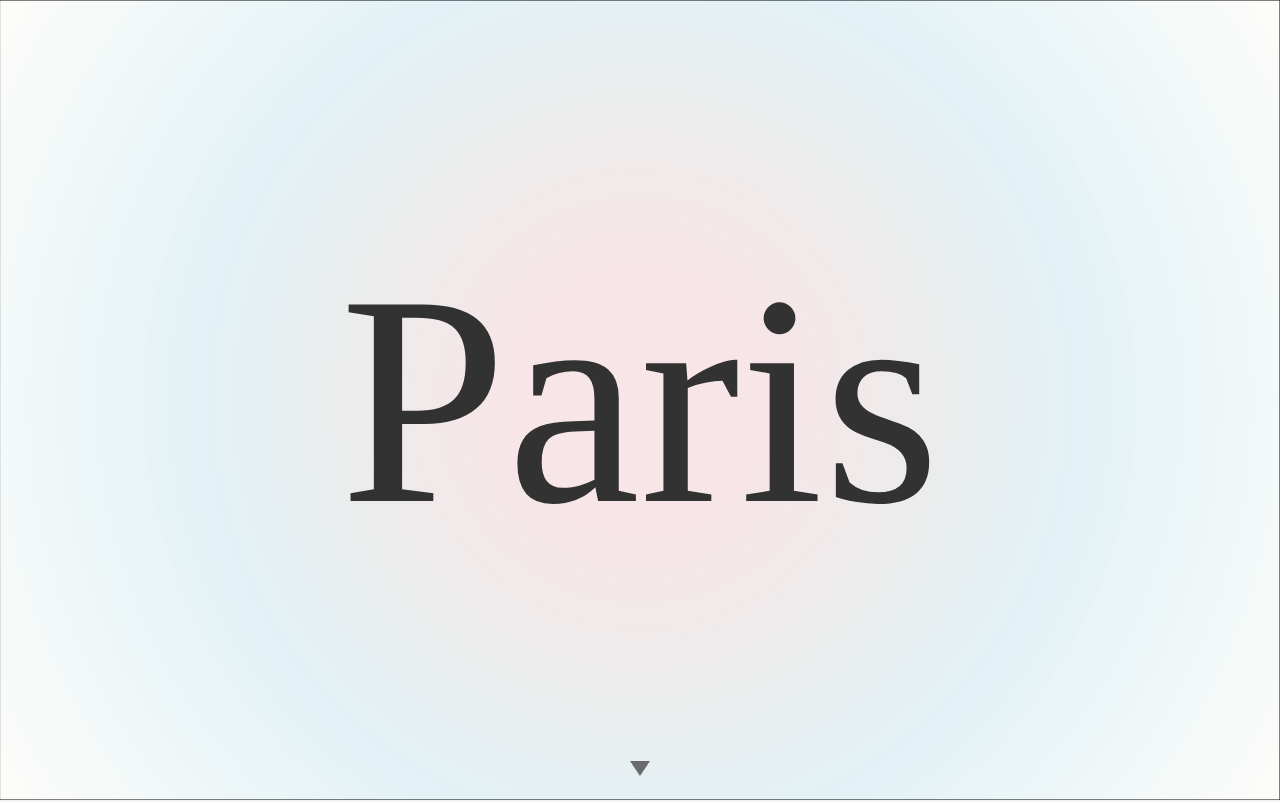
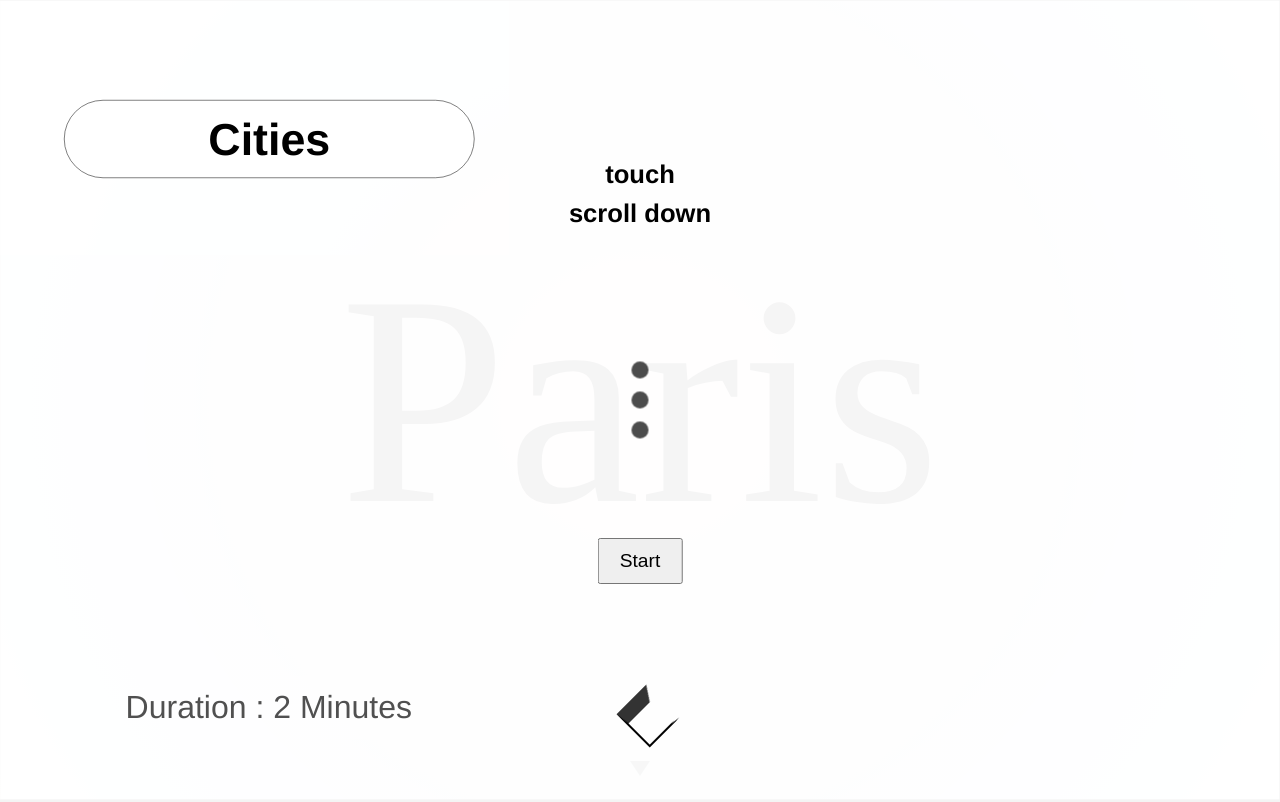
Before and after one commit to youriizz/randomshit666, a Vue app: page /cities in a window 1280 px wide. Shown: the top 802 px of the page. Built offline with nearby package versions, Linux system fonts and the light colour scheme; what vue-dragscroll would draw is missing.

Commit message:
Ajout Introduction Cities

```diff
--- a/src/components/Cities/Cities.vue
+++ b/src/components/Cities/Cities.vue
@@ -1,5 +1,17 @@
 <template>
-  <div>
+   <div>
+    <!-- Introduction Component -->
+    <Introduction
+      v-if="showIntroduction"
+      :title="title"
+      :description="description"
+      :gestureType="['touch', 'scroll-down']"
+      :buttonText="startButtonText"
+      :clickThrough="false"
+      :orangeRoute="orangeRoute"
+      :greenRoute="greenRoute"
+      @start="handleStart"
+    />
     <header class="BB140header"></header>
 
     <div class="BB140container-1">
@@ -99,21 +111,30 @@
       <span class="arrow-down"></span>
     </div>
   </div>
+
 </template>
 
 <script>
 import p5 from 'p5';
 import TrafficLightBtn from '../TrafficLightBtn.vue';
+import Introduction from '../GestureIndications/Introduction.vue';
 
 
 export default {
   components: {
-        TrafficLightBtn
+        TrafficLightBtn,
+        Introduction
     },
 
   data() {
     return {
-      p5Instance: null
+      p5Instance: null,
+      showIntroduction: true,
+      title: 'Cities',
+      description: 'Duration : 2 Minutes',
+      startButtonText: 'Start',
+      orangeRoute: 'notsimilar',
+      greenRoute: 'similar',
     };
   },
   mounted() {
```
